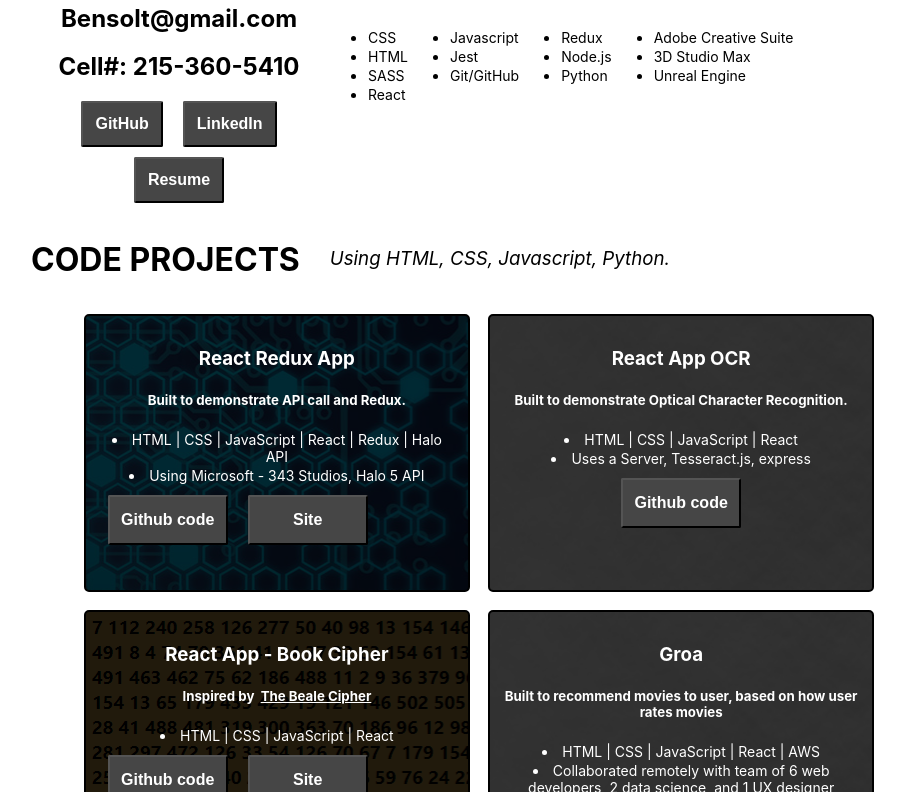
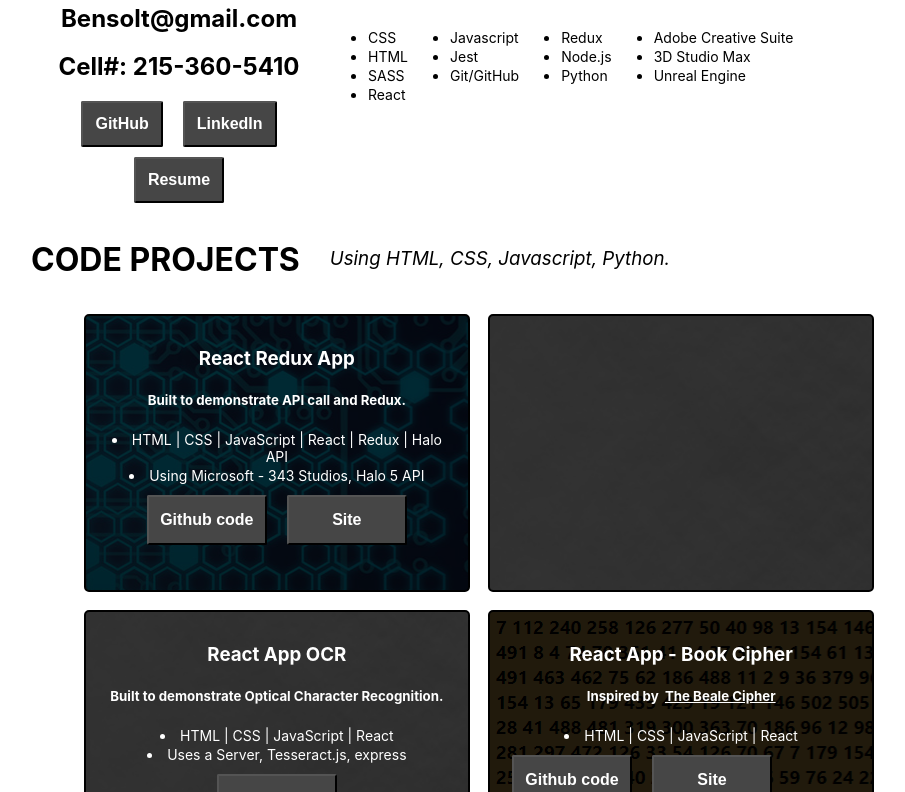
Before and after one commit to BenSolt/MyPortfolio, a React (Create React App) app in the folder portfolio/: page / in a window 1280 px wide. Shown: the part 489-1281 px from the top of the page, without its empty margins (161-1066 px from the left). Built offline with nearby package versions, Linux system fonts and the light colour scheme.

Commit message:
tweaking again

```diff
--- a/portfolio/src/components/home/Projects.js
+++ b/portfolio/src/components/home/Projects.js
@@ -66,15 +66,15 @@ export default function Projects() {
                         <li className='bullet'>HTML | CSS | JavaScript | React | Redux | Halo API</li>
                         <li className='bullet'>Using Microsoft - 343 Studios, Halo 5 API</li>
 
-                        <div className='btn2Holder'>
-                            <button class="btn2" onClick={ReactReduxGithub}>Github code</button>
-                            <button class="btn2" onClick={ReactReduxDeploy}>Site</button>
-                        </div>
+                        <button class="btn2" onClick={ReactReduxGithub}>Github code</button>
+                        <button class="btn2" onClick={ReactReduxDeploy}>Site</button>
+
                     </div>
 
                 </div>
 
-
+                <div className='projectGroa'>
+                </div>
                 <div className='projectGroa'>
 
                     <div className='projectText'>
```
